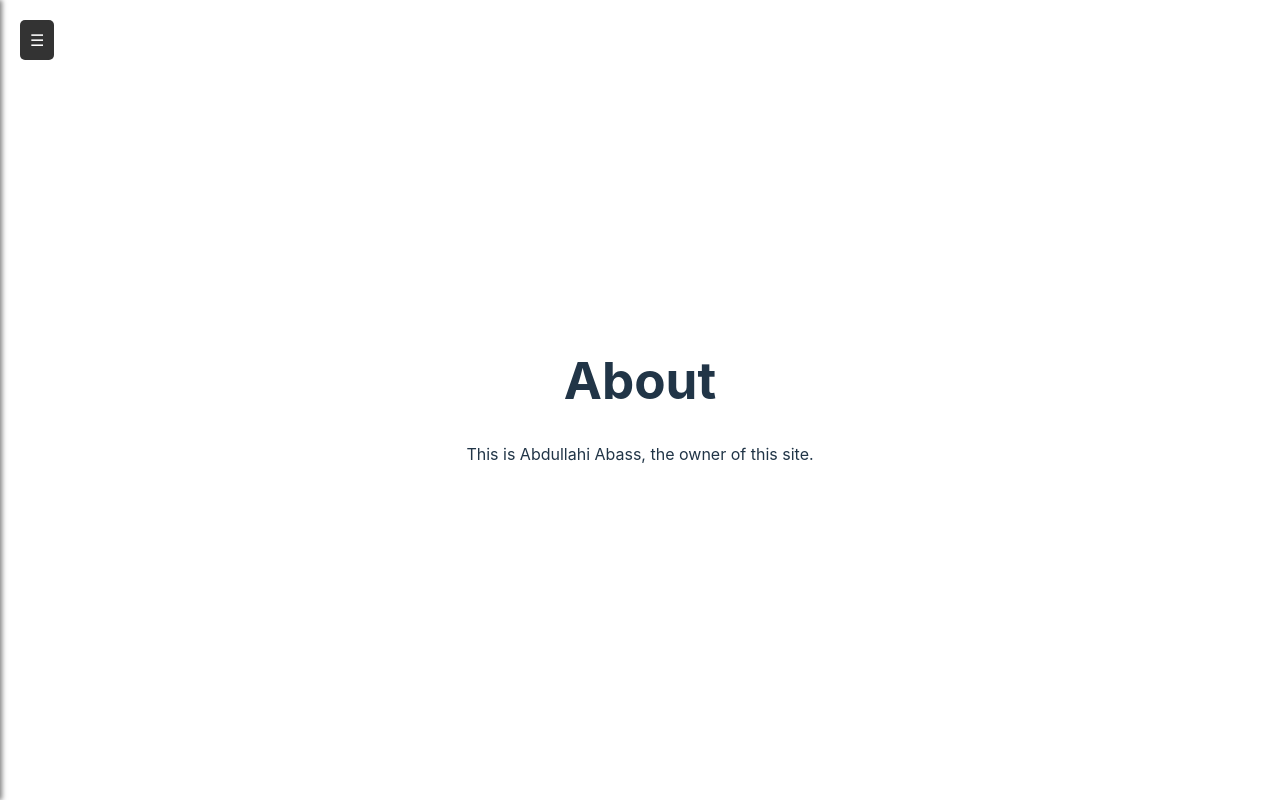
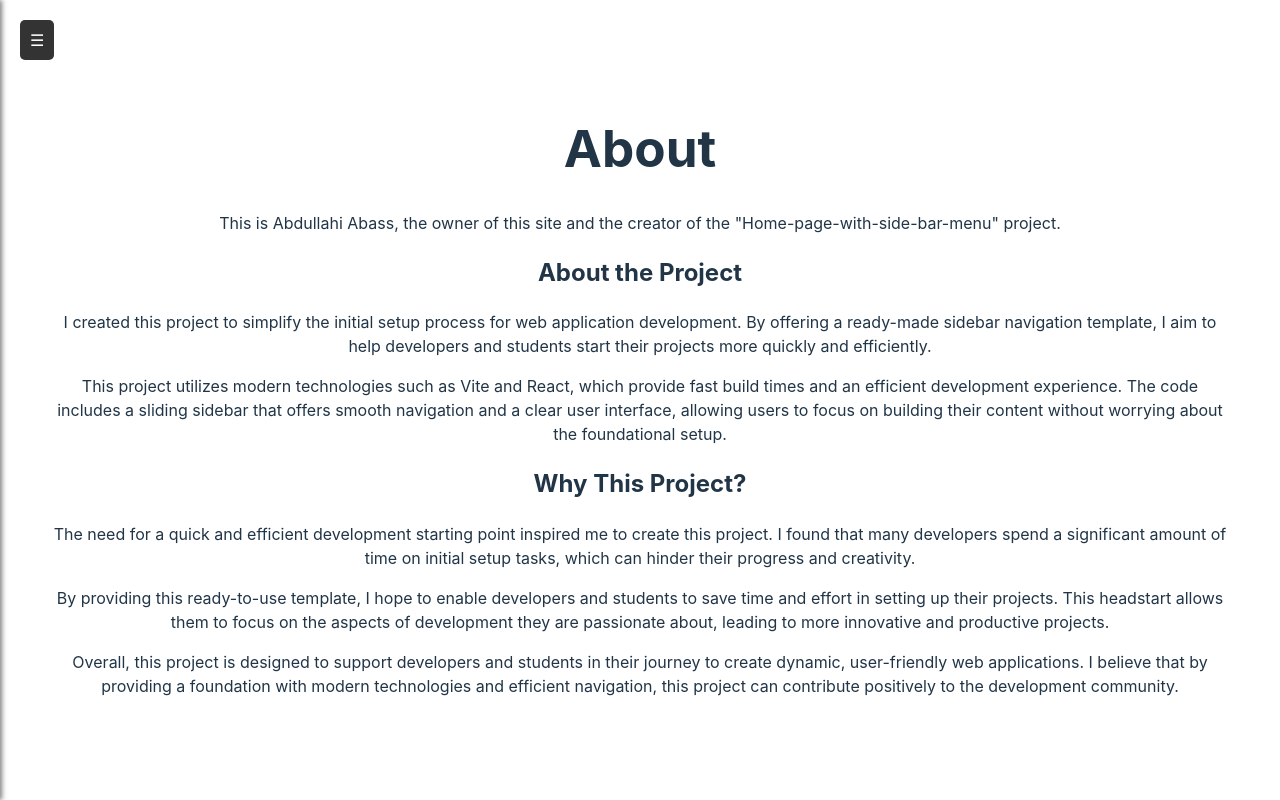
Before and after one commit to abvss13/Home-page-with-side-bar-menu, a React (Vite) app in the folder Home-page-with-side-bar-menu/: page /about in a window 1280 px wide. Built offline with nearby package versions, Linux system fonts and the light colour scheme.

Commit message:
creating the about page

```diff
--- a/Home-page-with-side-bar-menu/src/components/About.jsx
+++ b/Home-page-with-side-bar-menu/src/components/About.jsx
@@ -2,9 +2,32 @@ import React from 'react';
 
 function About() {
   return (
-    <div>
+    <div className="about">
       <h1>About</h1>
-      <p>This is Abdullahi Abass, the owner of this site.</p>
+
+      {/* Introduction */}
+      <section className="introduction">
+        <p>This is Abdullahi Abass, the owner of this site and the creator of the "Home-page-with-side-bar-menu" project.</p>
+      </section>
+
+      {/* About the Project */}
+      <section className="about-project">
+        <h2>About the Project</h2>
+        <p>I created this project to simplify the initial setup process for web application development. By offering a ready-made sidebar navigation template, I aim to help developers and students start their projects more quickly and efficiently.</p>
+        <p>This project utilizes modern technologies such as Vite and React, which provide fast build times and an efficient development experience. The code includes a sliding sidebar that offers smooth navigation and a clear user interface, allowing users to focus on building their content without worrying about the foundational setup.</p>
+      </section>
+
+      {/* Motivation and Benefits */}
+      <section className="motivation-benefits">
+        <h2>Why This Project?</h2>
+        <p>The need for a quick and efficient development starting point inspired me to create this project. I found that many developers spend a significant amount of time on initial setup tasks, which can hinder their progress and creativity.</p>
+        <p>By providing this ready-to-use template, I hope to enable developers and students to save time and effort in setting up their projects. This headstart allows them to focus on the aspects of development they are passionate about, leading to more innovative and productive projects.</p>
+      </section>
+
+      {/* Closing */}
+      <section className="closing">
+        <p>Overall, this project is designed to support developers and students in their journey to create dynamic, user-friendly web applications. I believe that by providing a foundation with modern technologies and efficient navigation, this project can contribute positively to the development community.</p>
+      </section>
     </div>
   );
 }
```
